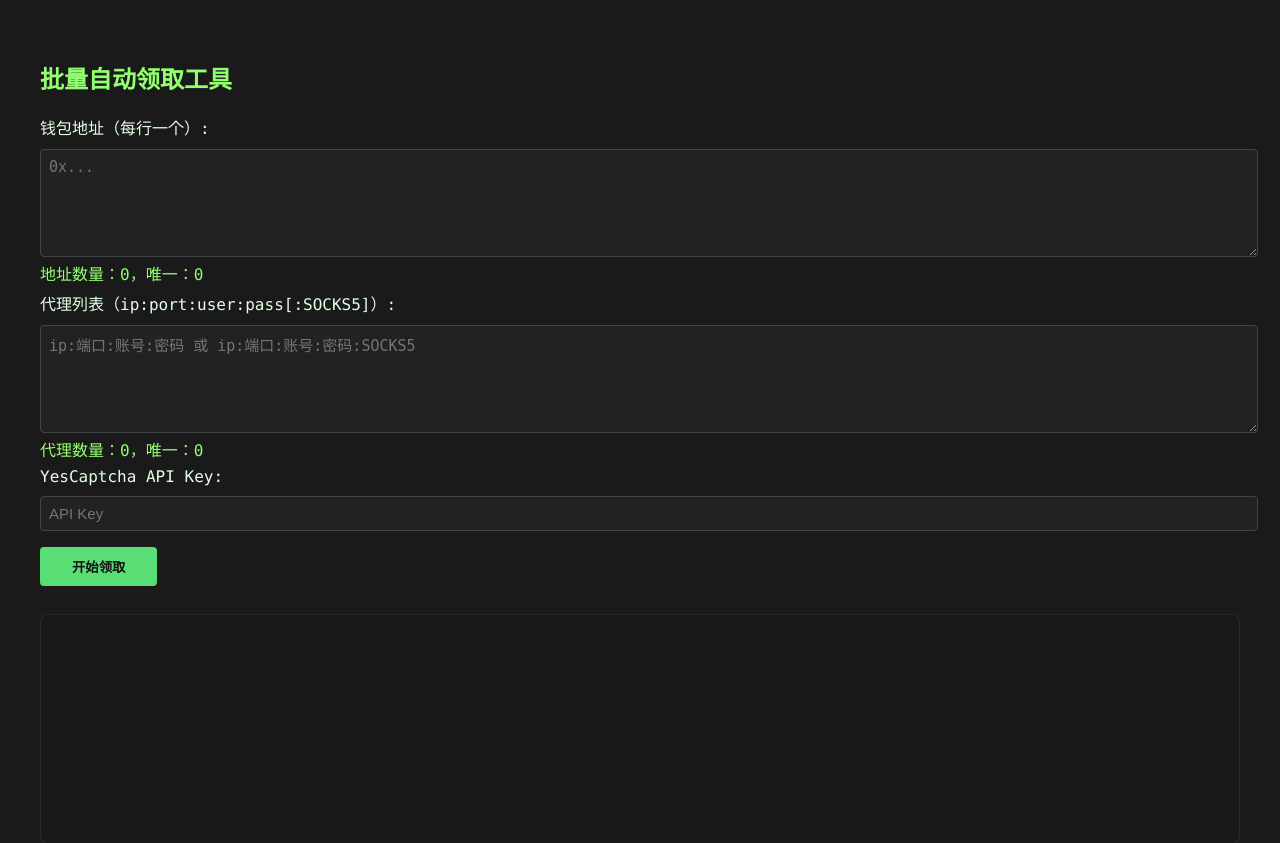
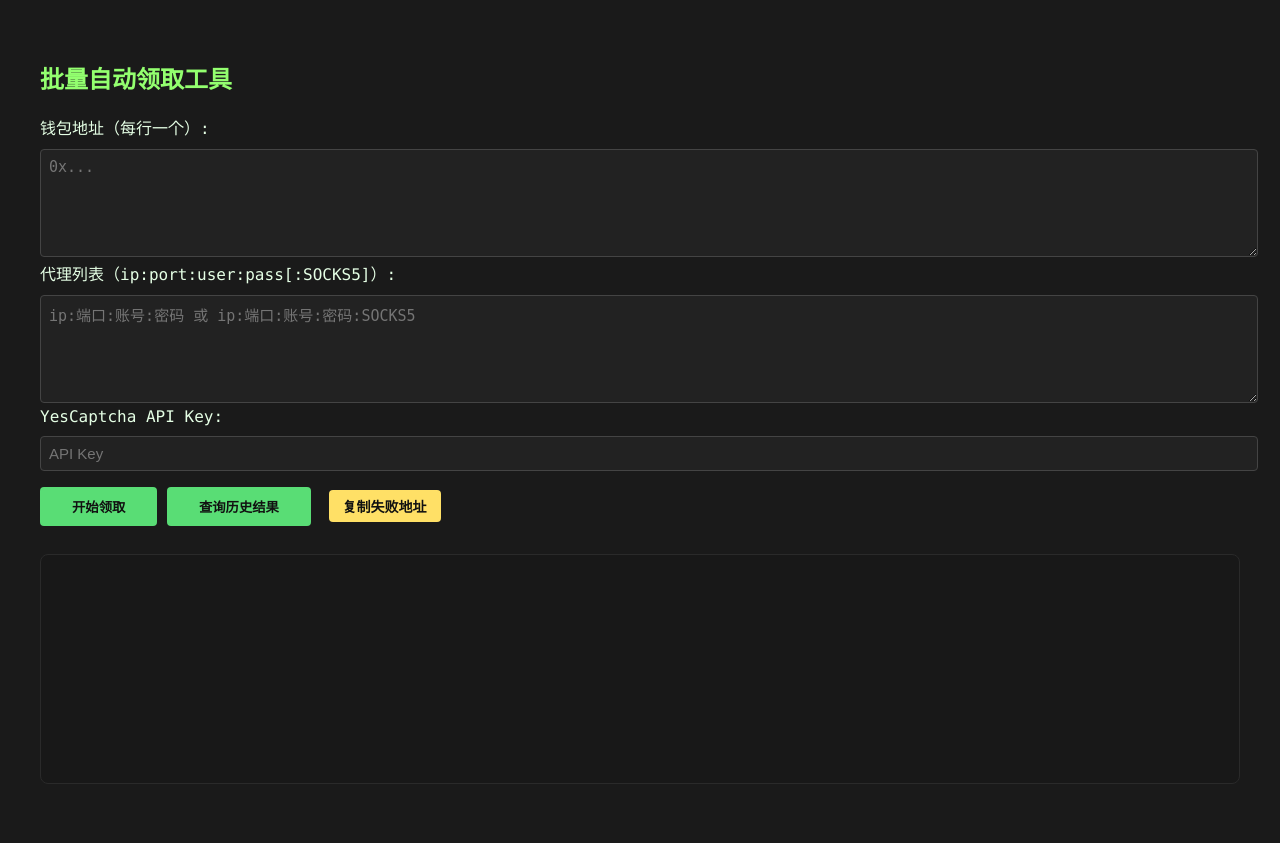
Before and after one commit to fishman6666/faucet-automation, a Flask app: page / in a window 1280 px wide. Shown: the top 843 px of the page. After the commit the page ends 784 px from the top, so only its background shows below. Run offline with Flask 3, Linux system fonts and the light colour scheme.

Commit message:
index.html

```diff
--- a/templates/index.html
+++ b/templates/index.html
@@ -14,7 +14,9 @@
     .fail { color: #ff5e5e; }
     .heartbeat { color: #27bbff; }
     .success { color: #6cff70; }
-    .uniq { color: #93ff6f; margin-bottom: 6px;}
+    .section-title { font-weight:bold; color:#ffe066; font-size: 17px; margin: 16px 0 4px 0;}
+    .copy-btn { background: #ffe066; color: #111; margin-left: 8px; border-radius: 4px; padding: 6px 14px; font-size:14px; cursor:pointer;}
+    .copy-btn:active { background: #ccbe57; }
   </style>
 </head>
 <body>
@@ -22,30 +24,16 @@
   <form id="mainForm" autocomplete="off">
     <label>钱包地址（每行一个）:</label><br>
     <textarea id="addresses" rows="5" placeholder="0x..."></textarea><br>
-    <div id="addresses_count" class="uniq"></div>
     <label>代理列表（ip:port:user:pass[:SOCKS5]）:</label><br>
     <textarea id="proxies" rows="5" placeholder="ip:端口:账号:密码 或 ip:端口:账号:密码:SOCKS5"></textarea><br>
-    <div id="proxies_count" class="uniq"></div>
     <label>YesCaptcha API Key:</label><br>
     <input id="clientKey" placeholder="API Key"><br>
     <button type="submit">开始领取</button>
+    <button type="button" id="btn-query">查询历史结果</button>
+    <button type="button" class="copy-btn" id="btn-copy-fail">复制失败地址</button>
   </form>
   <div id="output"></div>
   <script>
-    // 行数统计
-    function updateCounts() {
-      const a_lines = document.getElementById("addresses").value.trim().split('\n').map(x=>x.trim()).filter(Boolean);
-      const p_lines = document.getElementById("proxies").value.trim().split('\n').map(x=>x.trim()).filter(Boolean);
-      // 唯一去重统计
-      const a_uniq = Array.from(new Set(a_lines));
-      const p_uniq = Array.from(new Set(p_lines));
-      document.getElementById("addresses_count").innerText = `地址数量：${a_lines.length}，唯一：${a_uniq.length}`;
-      document.getElementById("proxies_count").innerText = `代理数量：${p_lines.length}，唯一：${p_uniq.length}`;
-    }
-    document.getElementById("addresses").addEventListener('input', updateCounts);
-    document.getElementById("proxies").addEventListener('input', updateCounts);
-    updateCounts();
-
     const output = document.getElementById("output");
     let evtSource = null;
 
@@ -76,6 +64,36 @@
         evtSource && evtSource.close();
       };
     }
+
+    // 查询历史唯一失败/成功
+    document.getElementById("btn-query").onclick = async function() {
+      output.innerHTML = "查询中...\n";
+      let resp = await fetch('/results');
+      let text = await resp.text();
+      // 分段显示
+      let succ = [], fail = [];
+      text.split('\n').forEach(line => {
+        if (line.startsWith("🎉")) succ.push(line);
+        if (line.startsWith("❌")) fail.push(line);
+      });
+      output.innerHTML = `<div class='section-title'>🎉 成功</div>${succ.join('<br>') || '无'}<br>
+                          <div class='section-title'>❌ 失败（唯一）</div>${fail.join('<br>') || '无'}`;
+      output.scrollTop = output.scrollHeight;
+      window.lastFailLines = fail.map(line=>{
+        let m = line.match(/❌ (\w{42})/); return m ? m[1] : null;
+      }).filter(x=>x).join("\n");
+    };
+
+    // 一键复制失败地址
+    document.getElementById("btn-copy-fail").onclick = function() {
+      if (!window.lastFailLines) {
+        alert("请先点击【查询历史结果】再复制唯一失败地址！");
+        return;
+      }
+      navigator.clipboard.writeText(window.lastFailLines).then(()=>{
+        alert("唯一失败地址已复制！");
+      });
+    };
   </script>
 </body>
 </html>
```
